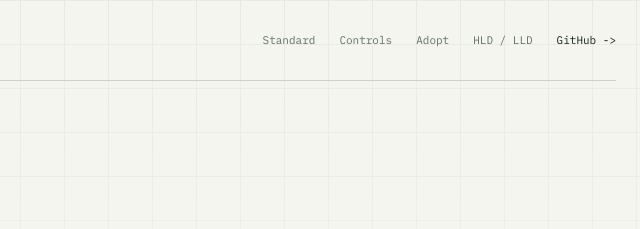
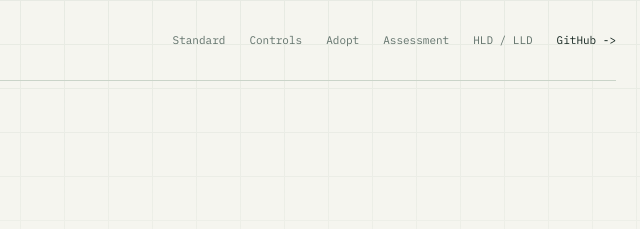
Before and after one commit to ai-zero-trust/ai-zero-trust.github.io, a plain HTML site: page index.html in a window 1280 px wide. Shown: the top 229 px of the page, 640-1280 px from the left. Drawn offline with Linux system fonts and the light colour scheme.

Commit message:
feat: expose standard product entry points

```diff
--- a/index.html
+++ b/index.html
@@ -20,6 +20,7 @@
         <a href="#standard">Standard</a>
         <a href="#controls">Controls</a>
         <a href="#adopt">Adopt</a>
+        <a href="https://github.com/ai-zero-trust/ai-zero-trust/blob/main/docs/AIZTA-Assessment-Methodology-v0.1.md">Assessment</a>
         <a href="docs/AI-Zero-Trust-HLD.md">HLD / LLD</a>
         <a class="github-link" href="https://github.com/ai-zero-trust/ai-zero-trust">GitHub <span aria-hidden="true">-></span></a>
       </nav>
@@ -121,7 +122,7 @@
         </div>
         <div class="download-bar">
           <div><span class="section-kicker">Full design documents</span><strong>Go deeper when the baseline is in place.</strong></div>
-          <div class="download-links"><a href="docs/AI-Zero-Trust-HLD.md">HLD <span aria-hidden="true">-></span></a><a href="docs/AI-Zero-Trust-LLD.md">LLD <span aria-hidden="true">-></span></a></div>
+          <div class="download-links"><a href="https://github.com/ai-zero-trust/ai-zero-trust/blob/main/docs/AIZTA-Core-Standard-v0.1.md">Core Standard <span aria-hidden="true">-></span></a><a href="https://github.com/ai-zero-trust/ai-zero-trust/blob/main/docs/AIZTA-Control-Catalog-v0.1.yaml">Controls <span aria-hidden="true">-></span></a><a href="https://github.com/ai-zero-trust/ai-zero-trust/blob/main/docs/AIZTA-Assessment-Methodology-v0.1.md">Assessment <span aria-hidden="true">-></span></a></div>
         </div>
       </section>
     </main>
```
